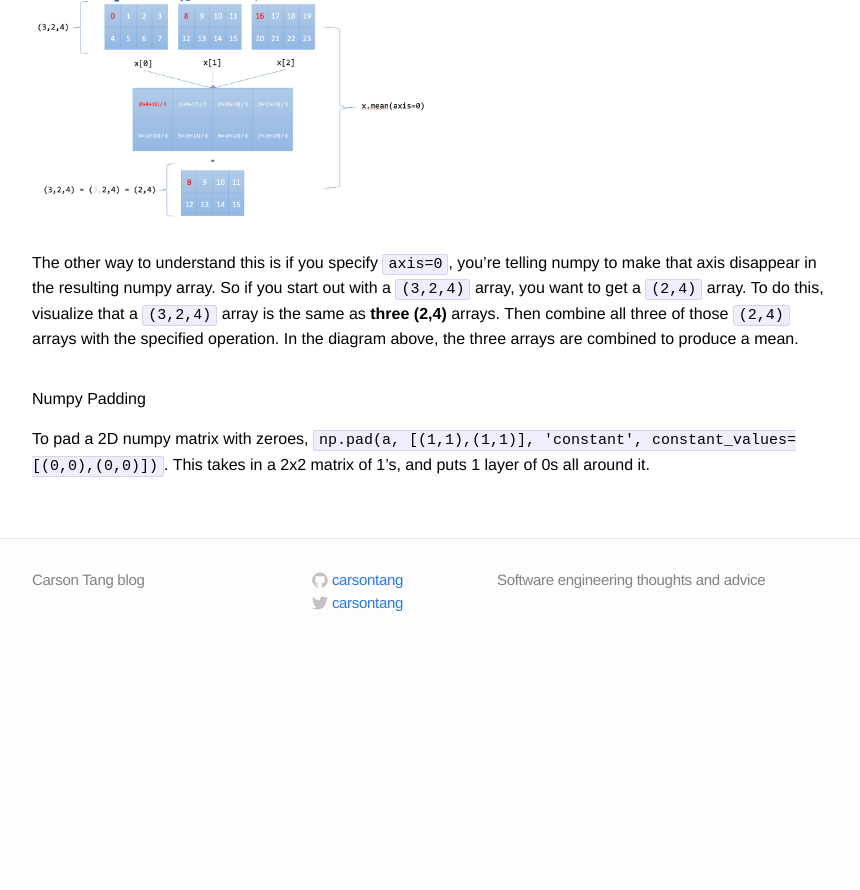
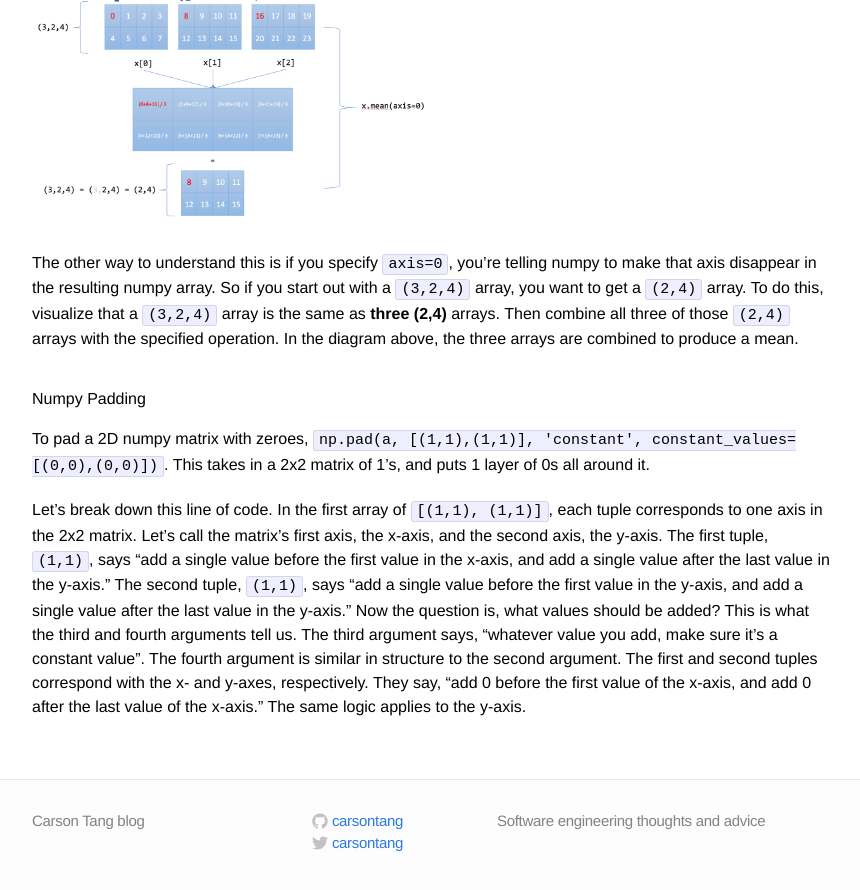
Before and after one commit to carsontang/carsontang.github.io, a Jekyll site: the page built from _posts/2017-08-13-multiple-ways-to-understand-numpy-axis-argument.md, in a window 1280 px wide and 900 px high, scrolled down 759 px. Shown: the top 890 px of the window, without its empty margins (208-1068 px from the left). Built offline with Jekyll 4.4.1, drawn with Linux system fonts in a browser that asks for light colours; before the commit the page ends 1418 px from its top, so only the background shows below that.

Commit message:
more numpy padding

```diff
--- a/_posts/2017-08-13-multiple-ways-to-understand-numpy-axis-argument.md
+++ b/_posts/2017-08-13-multiple-ways-to-understand-numpy-axis-argument.md
@@ -33,4 +33,7 @@ But what does it means to **operate along an axis**? As you can see from the dia
 The other way to understand this is if you specify `axis=0`, you're telling numpy to make that axis disappear in the resulting numpy array. So if you start out with a `(3,2,4)` array, you want to get a `(2,4)` array. To do this, visualize that a `(3,2,4)` array is the same as **three (2,4)** arrays. Then combine all three of those `(2,4)` arrays with the specified operation. In the diagram above, the three arrays are combined to produce a mean.
 
 # Numpy Padding
+
 To pad a 2D numpy matrix with zeroes, `np.pad(a, [(1,1),(1,1)], 'constant', constant_values=[(0,0),(0,0)])`. This takes in a 2x2 matrix of 1's, and puts 1 layer of 0s all around it.
+
+Let's break down this line of code. In the first array of `[(1,1), (1,1)]`, each tuple corresponds to one axis in the 2x2 matrix. Let's call the matrix's first axis, the x-axis, and the second axis, the y-axis. The first tuple, `(1,1)`, says "add a single value before the first value in the x-axis, and add a single value after the last value in the y-axis." The second tuple, `(1,1)`, says "add a single value before the first value in the y-axis, and add a single value after the last value in the y-axis." Now the question is, what values should be added? This is what the third and fourth arguments tell us. The third argument says, "whatever value you add, make sure it's a constant value". The fourth argument is similar in structure to the second argument. The first and second tuples correspond with the x- and y-axes, respectively. They say, "add 0 before the first value of the x-axis, and add 0 after the last value of the x-axis." The same logic applies to the y-axis.
```
